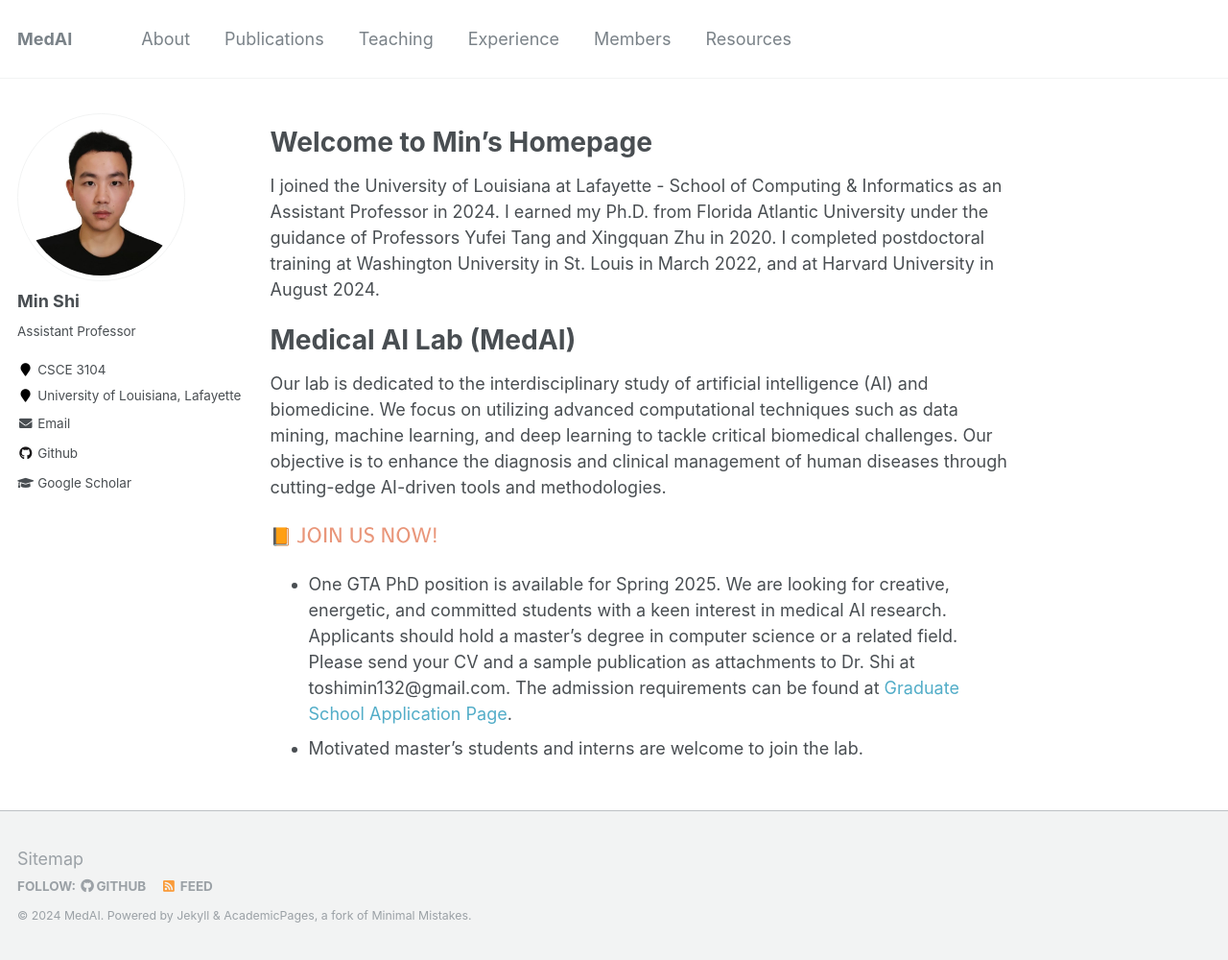
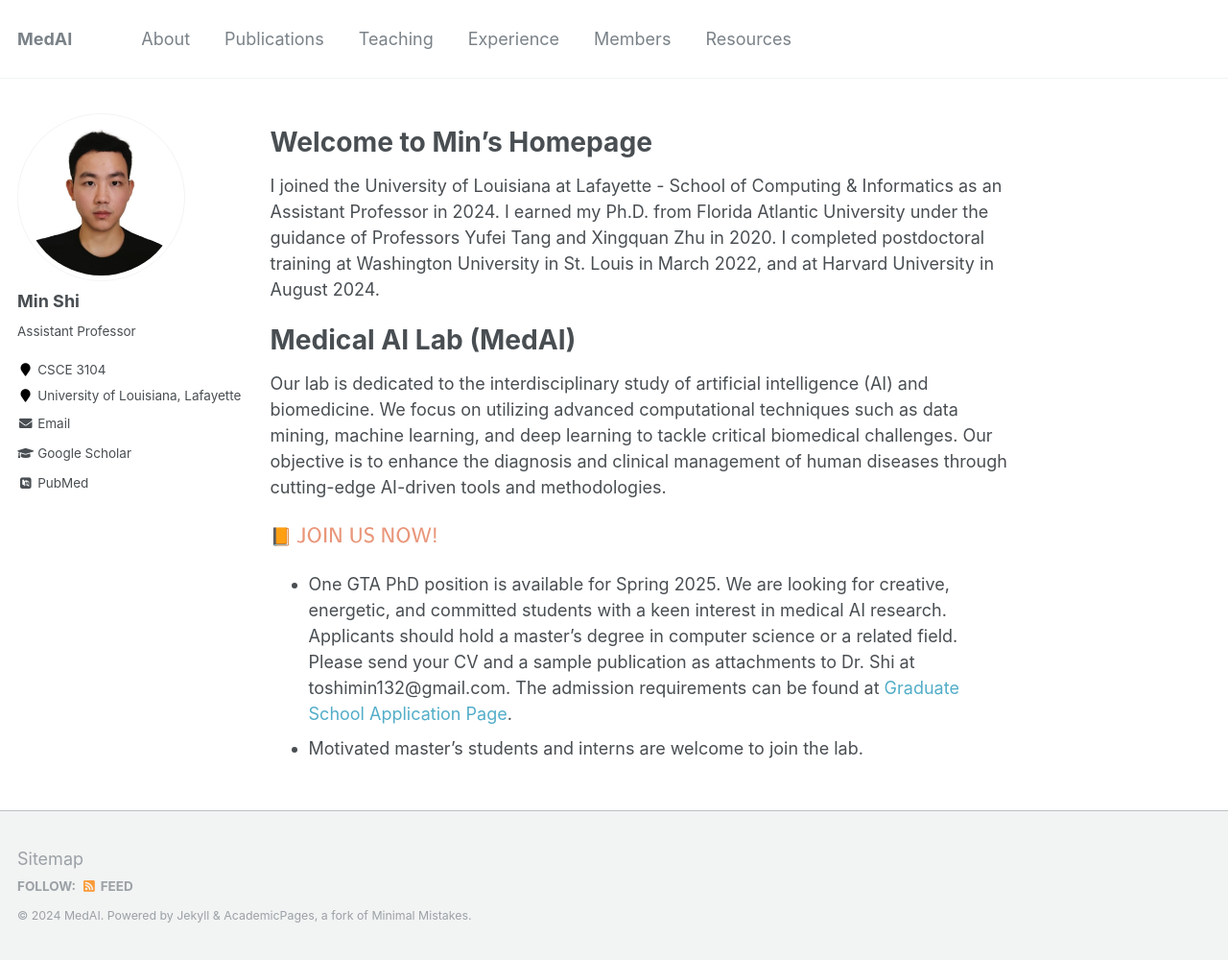
Before and after one commit to shiminxst/shiminxst.github.io, a Jekyll site: the page built from _pages/about.md, in a window 1280 px wide and 1000 px high. Shown: the whole window at 96% size. Built offline with Jekyll 4.4.1, drawn with Linux system fonts in a browser that asks for light colours; some web fonts are replaced; formulas are drawn with MathJax 3.

Commit message:
Update _config.yml

```diff
--- a/_config.yml
+++ b/_config.yml
@@ -86,7 +86,7 @@ author:
   bio              : "Assistant Professor"
   location         : "CSCE 3104"
   employer         : "University of Louisiana, Lafayette"
-  # pubmed           : "https://www.ncbi.nlm.nih.gov/pubmed/?term=john+snow"
+  pubmed           : "https://www.ncbi.nlm.nih.gov/myncbi/min.shi.3/bibliography/public"
   googlescholar    : "https://scholar.google.com/citations?hl=en&user=NoA9KFIAAAAJ&hl=en"
   email            : "toshimin132@gmail.com"
   # researchgate     :  # example: "https://www.researchgate.net/profile/yourprofile"
@@ -97,7 +97,7 @@ author:
   # flickr           :
   # facebook         :
   # foursquare       :
-  github           : "shiminxst"
+  # github           : "shiminxst"
   # google_plus      :
   # keybase          :
   # instagram        :
```
